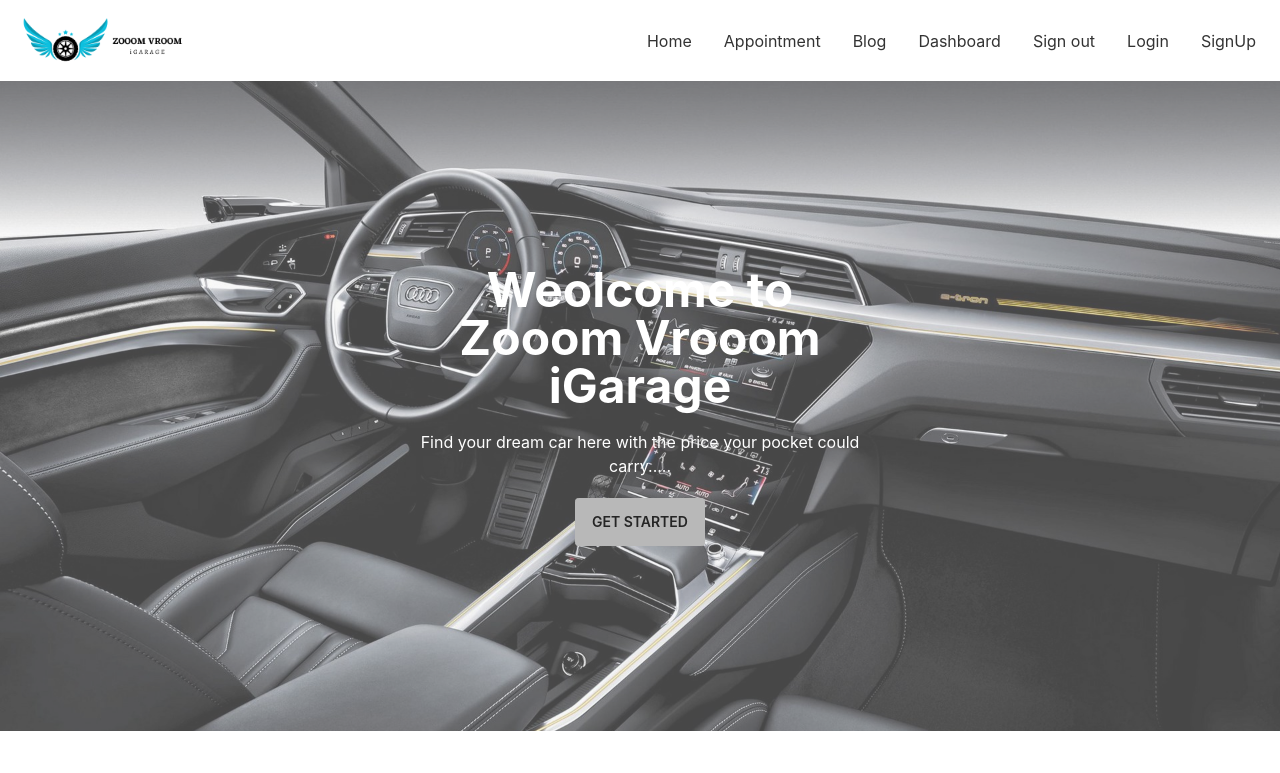
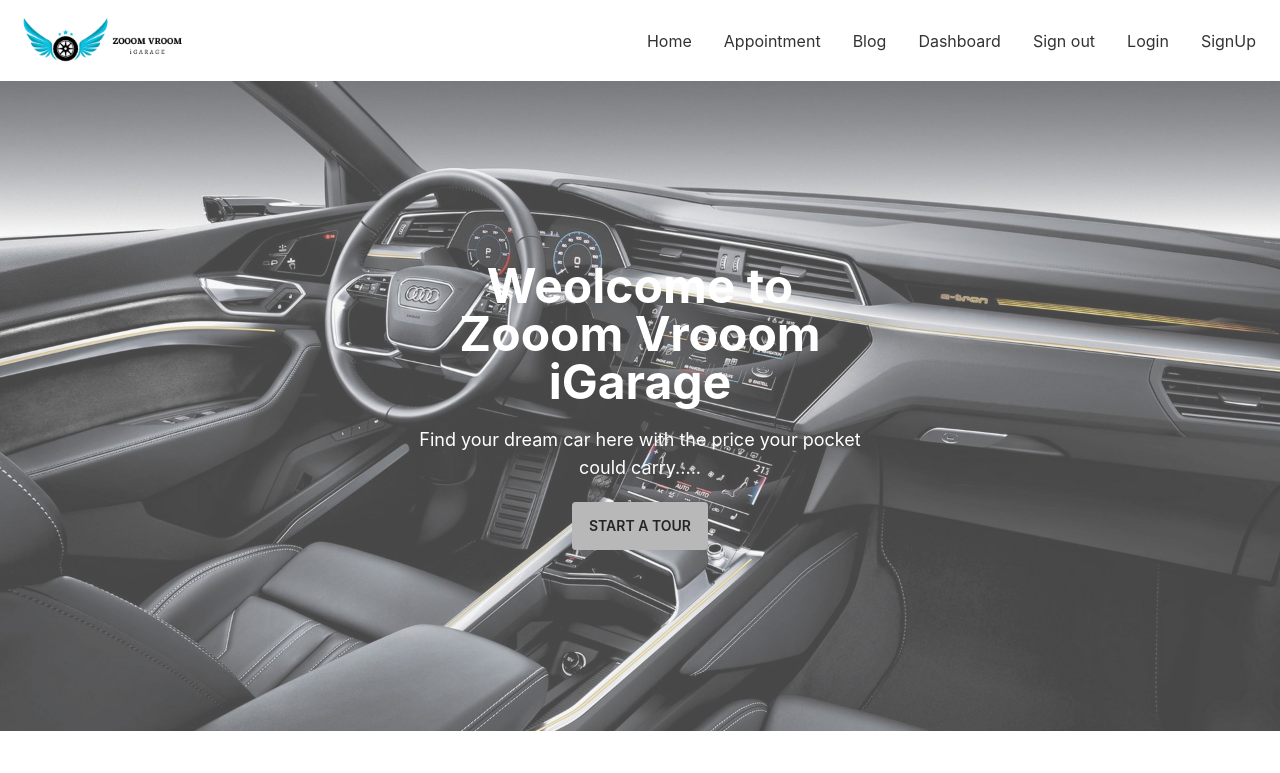
Before and after one commit to arnob999/zooom-vroom-igarage-client, a React (Create React App) app: page / in a window 1280 px wide. Shown: the top 773 px of the page. Built offline with nearby package versions, Linux system fonts and the light colour scheme.

Commit message:
hero 1.0

```diff
--- a/src/Pages/HomePage/Hero/Hero.js
+++ b/src/Pages/HomePage/Hero/Hero.js
@@ -7,8 +7,8 @@ const Hero = () => {
             <div className="hero-content text-center text-neutral-content">
                 <div className="max-w-md text-white">
                     <h1 className="mb-5 text-5xl font-bold">Weolcome to Zooom Vrooom iGarage</h1>
-                    <p className="mb-5">Find your dream car here with the price your pocket could carry.....</p>
-                    <button className="btn btn-primary">Get Started</button>
+                    <p className="mb-5 text-lg">Find your dream car here with the price your pocket could carry.....</p>
+                    <button className="btn btn-primary">Start a tour</button>
                 </div>
             </div>
         </div>
```
